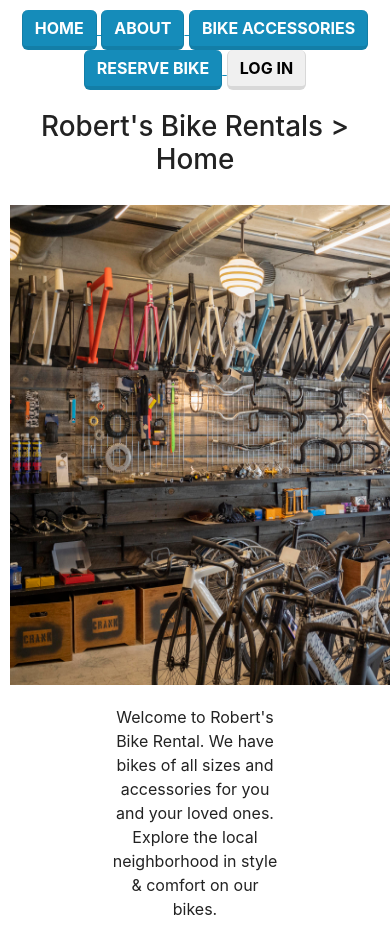
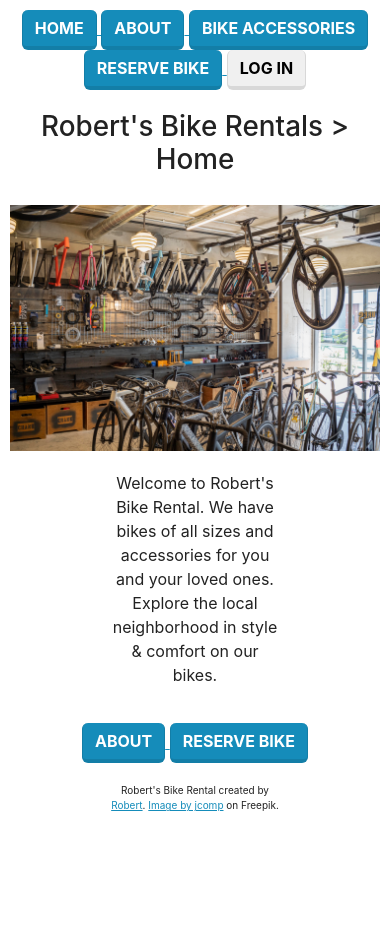
Before and after one commit to Code-Institute-Submissions/Gomsur-roberts-bike-rentals, a Django app: page / in a window 390 px wide; the page is wider, and only the part inside the window is pictured. Shown: the top 925 px of that part. After the commit the page ends 811 px from the top of that part, so only its background shows below. Run offline with Django 4.2, Linux system fonts and the light colour scheme; some libraries are stand-ins or nearby versions.

Commit message:
responsive home page

```diff
--- a/templates/index.html
+++ b/templates/index.html
@@ -14,6 +14,16 @@
     </title>
 
     <link rel="stylesheet" href="{% static 'css/custom.css' %}">
+
+    <style>
+        /* Responsive Styles */
+        @media only screen and (max-width: 768px) {
+            img {
+                width: 100%;
+                height: auto;
+            }
+        }
+    </style>
 
 </head>
 
```
Also changed, not shown: media/profile_pics/117061541_1226192614400126_6149188606376432481_n.jpg (deleted).
